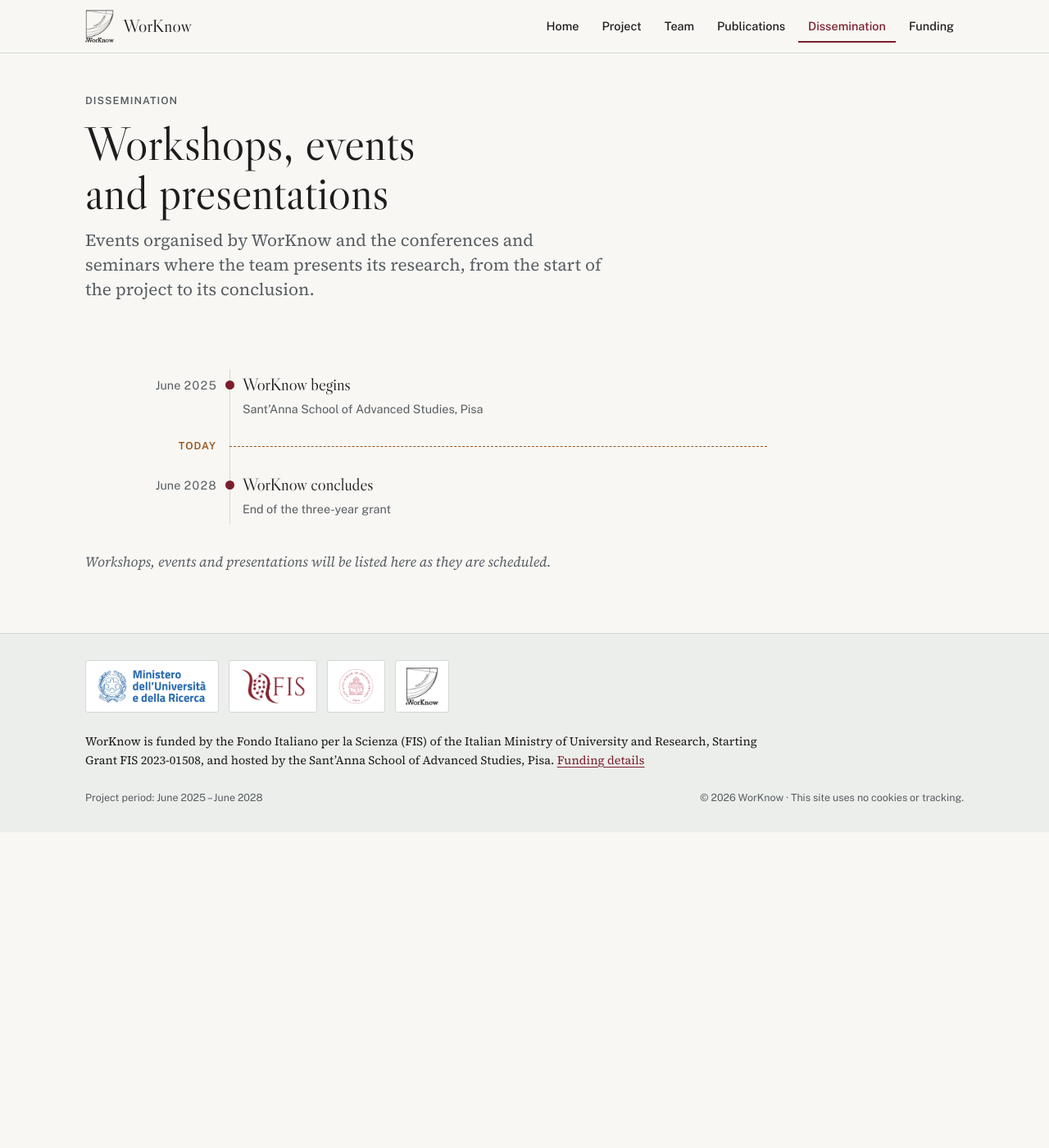
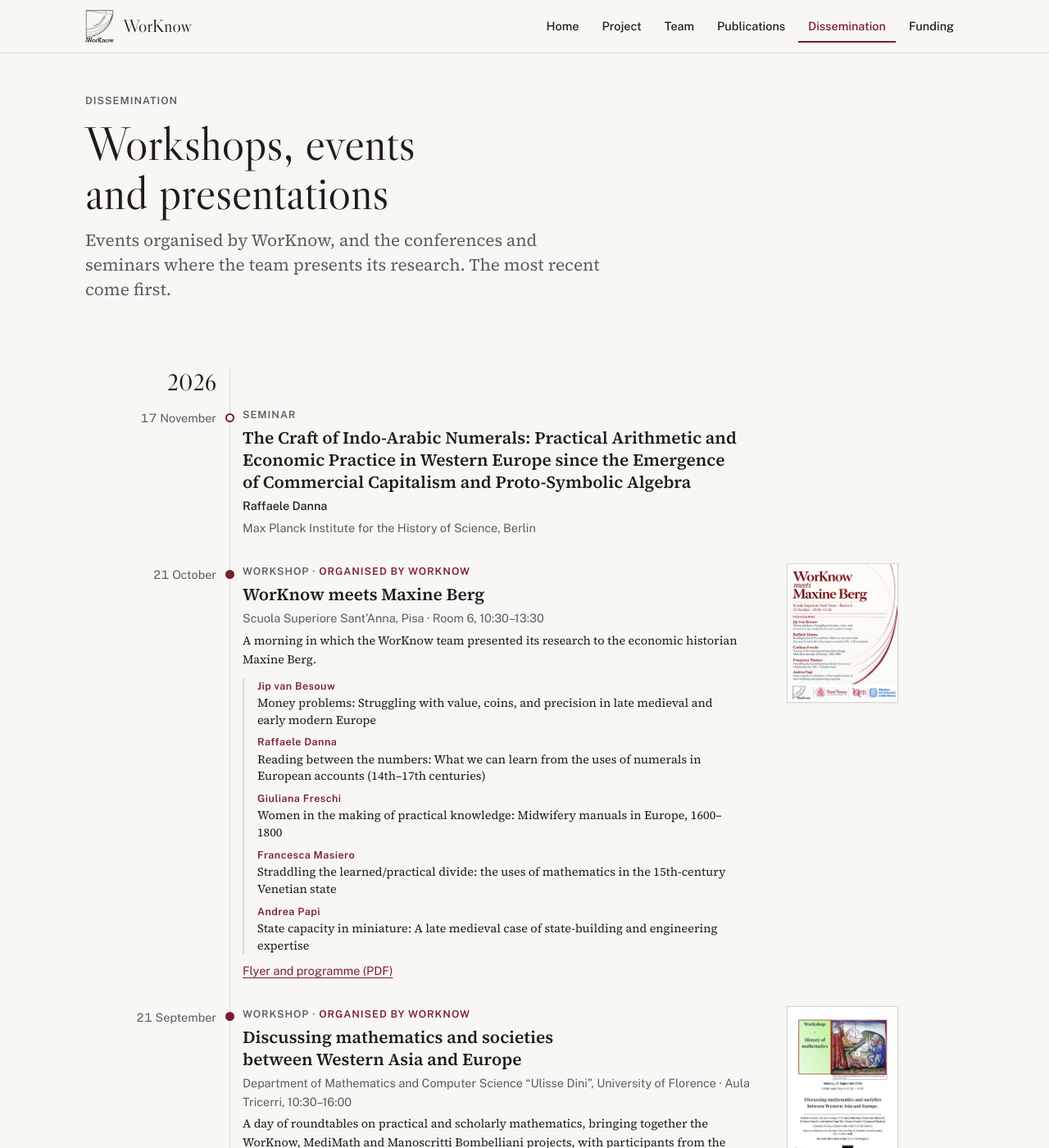
Before and after one commit to worknow-fis/worknow-fis.github.io, a Jekyll site: the page built from dissemination.html, in a window 1280 px wide and 1400 px high. Shown: the whole window at 82% size. Built offline with Jekyll 4.4.1, drawn with Linux system fonts in a browser that asks for light colours; some of the changed text lies outside the part shown.

Commit message:
Dissemination: first four activities with flyers; van Besouw photo and keywords
- Remove the project start/end markers; list newest first
- Add the Edinburgh conference paper, the Florence workshop, WorKnow meets
  Maxine Berg (with programme) and the MPIWG Berlin seminar
- Flyer thumbnails and PDF downloads for the two workshops
- Home: show the three most recent activities
- Team: new photo and keywords for Jip van Besouw

Co-Authored-By: Claude Opus 5.5 <noreply@anthropic.com>
Claude-Session: https://claude.ai/code/session_012Ch9VWpqxnn9dzYXrKnybu

```diff
--- a/_data/dissemination.yml
+++ b/_data/dissemination.yml
@@ -1,25 +1,61 @@
 # Dissemination: workshops and events organised by WorKnow, and presentations
 # where the team presents the project's work. One list for everything.
-# Order doesn't matter: the page sorts by date and marks upcoming items automatically.
+# Order doesn't matter: the page shows the newest first and marks upcoming items automatically.
 #
 #   date:       YYYY-MM-DD
 #   end_date:   optional, for items lasting more than one day
-#   type:       Workshop, Conference, Seminar, Conference paper, Invited talk, Public lecture…
+#   type:       Workshop, Conference paper, Seminar, Invited talk, Public lecture…
 #   organised:  true if WorKnow organised it (shows "Organised by WorKnow")
-#   title:      Title of the event or of the paper presented
+#   title:      Title of the event, or of the paper presented
+#   speakers:   optional, who presented (for talks and papers)
 #   place:      Venue or conference, city
-#   text:       optional short description, e.g. "Presented by Name Surname."
-#   link:       optional link to the programme, call for papers or slides
-#
-# To add the first item, delete the [] line and copy this pattern:
-#
-# - date: 2026-11-19
-#   end_date: 2026-11-20
-#   type: Workshop
-#   organised: true
-#   title: Practitioners and practical knowledge, 1300–1800
-#   place: Sant’Anna School of Advanced Studies, Pisa
-#   text: Two-day workshop bringing together historians of science and economic historians.
-#   link: https://example.org/programme.pdf
+#   when:       optional, room and time, e.g. "Room 6, 10:30–13:30"
+#   text:       optional short description
+#   programme:  optional list of talks, each with "speaker" and "title"
+#   flyer:      optional PDF uploaded to assets/docs/
+#   thumb:      optional picture of the flyer uploaded to assets/img/flyers/ (about 300 px wide)
+#   link:       optional link to an external page (conference website, slides…)
 
-[]
+- date: 2026-11-17
+  type: Seminar
+  speakers: Raffaele Danna
+  title: "The Craft of Indo-Arabic Numerals: Practical Arithmetic and Economic Practice in Western Europe since the Emergence of Commercial Capitalism and Proto-Symbolic Algebra"
+  place: Max Planck Institute for the History of Science, Berlin
+
+- date: 2026-10-21
+  type: Workshop
+  organised: true
+  title: WorKnow meets Maxine Berg
+  place: Scuola Superiore Sant’Anna, Pisa
+  when: Room 6, 10:30–13:30
+  text: A morning in which the WorKnow team presented its research to the economic historian Maxine Berg.
+  programme:
+    - speaker: Jip van Besouw
+      title: "Money problems: Struggling with value, coins, and precision in late medieval and early modern Europe"
+    - speaker: Raffaele Danna
+      title: "Reading between the numbers: What we can learn from the uses of numerals in European accounts (14th–17th centuries)"
+    - speaker: Giuliana Freschi
+      title: "Women in the making of practical knowledge: Midwifery manuals in Europe, 1600–1800"
+    - speaker: Francesca Masiero
+      title: "Straddling the learned/practical divide: the uses of mathematics in the 15th-century Venetian state"
+    - speaker: Andrea Papi
+      title: "State capacity in miniature: A late medieval case of state-building and engineering expertise"
+  flyer: /assets/docs/2026-10-21-worknow-meets-maxine-berg.pdf
+  thumb: /assets/img/flyers/2026-10-21-worknow-meets-maxine-berg.jpg
+
+- date: 2026-09-21
+  type: Workshop
+  organised: true
+  title: Discussing mathematics and societies between Western Asia and Europe
+  place: Department of Mathematics and Computer Science “Ulisse Dini”, University of Florence
+  when: Aula Tricerri, 10:30–16:00
+  text: A day of roundtables on practical and scholarly mathematics, bringing together the WorKnow, MediMath and Manoscritti Bombelliani projects, with participants from the universities of Florence, Bern and Rome Tor Vergata.
+  flyer: /assets/docs/2026-09-21-workshop-florence-history-of-mathematics.pdf
+  thumb: /assets/img/flyers/2026-09-21-workshop-florence-history-of-mathematics.jpg
+
+- date: 2026-07-07
+  end_date: 2026-07-10
+  type: Conference paper
+  speakers: Raffaele Danna and Jip van Besouw
+  title: "Money problems: Struggling with value, coins, and precision in late medieval and early modern Europe"
+  place: "How much? Global histories and material cultures of accountancy and meteorology, ICMS, Edinburgh"
--- a/_data/team.yml
+++ b/_data/team.yml
@@ -47,7 +47,7 @@
 
 - name: Jip van Besouw
   role: Researcher
-  specialisation: History and philosophy of science; eighteenth-century physics; natural philosophy
+  specialisation: History and Philosophy of Science; Environmental History; Early Modern Science
   photo: /assets/img/team/jip-van-besouw.jpg
   email: jip.vanbesouw@santannapisa.it
   link: https://sssup.academia.edu/JipvanBesouw
--- a/_includes/timeline.html
+++ b/_includes/timeline.html
@@ -1,14 +1,9 @@
 {%- comment -%}
-  Dissemination timeline. Items from _data/dissemination.yml in date order, framed by the
-  project's start and end. main.js marks upcoming items and inserts a "Today" marker.
+  Dissemination timeline. Items from _data/dissemination.yml, newest first, grouped by year.
+  main.js marks upcoming items and inserts a "Today" marker between future and past items.
 {%- endcomment -%}
-{%- assign items = site.data.dissemination | sort: "date" -%}
+{%- assign items = site.data.dissemination | sort: "date" | reverse -%}
 <ol class="timeline" id="timeline">
-  <li class="tl-item tl-bookend" data-date="0000-00-00">
-    <span class="tl-dot" aria-hidden="true"></span>
-    <div class="tl-when">{{ site.project.start }}</div>
-    <div class="tl-body"><h3>WorKnow begins</h3><p class="meta">{{ site.project.host }}</p></div>
-  </li>
   {%- assign current_year = "" -%}
   {%- for e in items -%}
     {%- assign y = e.date | date: "%Y" -%}
@@ -16,7 +11,7 @@
   <li class="tl-year"><span>{{ y }}</span></li>
       {%- assign current_year = y -%}
     {%- endif %}
-  <li class="tl-item{% if e.organised %} is-organised{% endif %}" data-date="{{ e.end_date | default: e.date | date: '%Y-%m-%d' }}">
+  <li class="tl-item{% if e.organised %} is-organised{% endif %}{% if e.thumb %} has-thumb{% endif %}" data-date="{{ e.end_date | default: e.date | date: '%Y-%m-%d' }}">
     <span class="tl-dot" aria-hidden="true"></span>
     <time class="tl-when" datetime="{{ e.date | date: '%Y-%m-%d' }}">
       {%- assign m1 = e.date | date: "%m" -%}{%- assign m2 = e.end_date | date: "%m" -%}
@@ -27,14 +22,29 @@
     <div class="tl-body">
       <span class="label">{{ e.type }}{% if e.organised %} · <span class="org">Organised by WorKnow</span>{% endif %}<span class="tl-badge" hidden> · Upcoming</span></span>
       <h3>{{ e.title }}</h3>
-      <p class="meta">{{ e.place }}{% if e.link %} · <a href="{{ e.link }}" target="_blank" rel="noopener">Details</a>{% endif %}</p>
+      {%- if e.speakers %}<p class="speakers">{{ e.speakers }}</p>{% endif %}
+      <p class="meta">{{ e.place }}{% if e.when %} · {{ e.when }}{% endif %}</p>
       {%- if e.text %}<p>{{ e.text }}</p>{% endif %}
+      {%- if e.programme %}
+      <ol class="programme">
+        {%- for t in e.programme %}
+        <li><span class="who">{{ t.speaker }}</span> <span class="what">{{ t.title }}</span></li>
+        {%- endfor %}
+      </ol>
+      {%- endif %}
+      {%- if e.flyer or e.link %}
+      <p class="tl-links">
+        {%- if e.flyer %}<a href="{{ e.flyer | relative_url }}" target="_blank" rel="noopener">Flyer and programme (PDF)</a>{% endif %}
+        {%- if e.flyer and e.link %} · {% endif %}
+        {%- if e.link %}<a href="{{ e.link }}" target="_blank" rel="noopener">Details</a>{% endif %}
+      </p>
+      {%- endif %}
     </div>
+    {%- if e.thumb %}
+    <a class="tl-thumb" href="{{ e.flyer | default: e.thumb | relative_url }}" target="_blank" rel="noopener" aria-label="Open the flyer for {{ e.title }}">
+      <img src="{{ e.thumb | relative_url }}" alt="" loading="lazy" width="300" height="375">
+    </a>
+    {%- endif %}
   </li>
   {%- endfor %}
-  <li class="tl-item tl-bookend" data-date="9999-12-31">
-    <span class="tl-dot" aria-hidden="true"></span>
-    <div class="tl-when">{{ site.project.end }}</div>
-    <div class="tl-body"><h3>WorKnow concludes</h3><p class="meta">End of the three-year grant</p></div>
-  </li>
 </ol>
--- a/assets/css/main.css
+++ b/assets/css/main.css
@@ -171,8 +171,8 @@ main { padding-block: var(--s7) var(--s8); }
 .event-body .meta { font-family: var(--f-ui); font-size: var(--t-sm); color: var(--muted); }
 .event-body p { font-size: var(--t-sm); }
 
-/* ---------- Event timeline ---------- */
-.timeline { list-style: none; margin: 0; padding: 0; display: grid; position: relative; max-width: 52rem; }
+/* ---------- Dissemination timeline ---------- */
+.timeline { list-style: none; margin: 0; padding: 0; display: grid; position: relative; max-width: 62rem; }
 .timeline::before { content: ""; position: absolute; left: 11rem; top: .6rem; bottom: .6rem; width: 1px; background: var(--rule); }
 .tl-item { position: relative; display: grid; grid-template-columns: 10rem minmax(0, 1fr); column-gap: 2rem; padding-block: var(--s4); }
 .tl-dot { position: absolute; left: calc(11rem - 5px); top: calc(var(--s4) + .45rem); width: 11px; height: 11px; border-radius: 50%;
@@ -181,8 +181,16 @@ main { padding-block: var(--s7) var(--s8); }
 .tl-body { display: grid; gap: var(--s1); min-width: 0; }
 .tl-body .meta { font-family: var(--f-ui); font-size: var(--t-sm); color: var(--muted); }
 .tl-body p:not(.meta) { font-size: var(--t-sm); }
-.tl-bookend .tl-dot { background: var(--accent); }
-.tl-bookend h3 { font-family: var(--f-display); font-weight: 400; }
+.tl-body h3 { max-width: 38rem; }
+.tl-body .speakers { font-family: var(--f-ui); font-weight: 500; color: var(--ink); }
+.tl-item.has-thumb { grid-template-columns: 10rem minmax(0, 1fr) 8.5rem; }
+.tl-thumb { align-self: start; display: block; border: 1px solid var(--rule); background: var(--plate); box-shadow: 0 1px 2px rgb(0 0 0 / .06); transition: transform .15s ease, box-shadow .15s ease; }
+.tl-thumb:hover { transform: translateY(-2px); box-shadow: 0 4px 12px rgb(0 0 0 / .1); }
+.tl-thumb img { display: block; width: 100%; height: auto; }
+.programme { list-style: none; margin: var(--s2) 0 0; padding: 0; display: grid; gap: var(--s2); border-left: 2px solid var(--rule); padding-left: var(--s4); max-width: 38rem; }
+.programme li { display: grid; gap: 1px; font-size: var(--t-sm); line-height: 1.45; }
+.programme .who { font-family: var(--f-ui); font-weight: 600; font-size: var(--t-xs); letter-spacing: .04em; color: var(--accent); }
+.tl-links { font-family: var(--f-ui); font-size: var(--t-sm); margin-top: var(--s1); }
 .tl-year { position: relative; display: grid; grid-template-columns: 10rem 1fr; column-gap: 2rem; padding-block: var(--s3) 0; }
 .tl-year span { grid-column: 1; text-align: right; font-family: var(--f-display); font-size: var(--t-xl); line-height: 1; }
 .tl-item.is-upcoming .tl-dot { border-color: var(--flag); }
@@ -192,9 +200,14 @@ main { padding-block: var(--s7) var(--s8); }
 .tl-today { position: relative; display: grid; grid-template-columns: 10rem 1fr; column-gap: 2rem; padding-block: var(--s2); }
 .tl-today::after { content: ""; position: absolute; left: 11rem; right: 0; top: 50%; border-top: 1px dashed var(--flag); }
 .tl-today span { text-align: right; font-family: var(--f-ui); font-size: var(--t-xs); font-weight: 600; letter-spacing: .08em; text-transform: uppercase; color: var(--flag); }
+@media (max-width: 860px) and (min-width: 621px) {
+  .tl-item.has-thumb { grid-template-columns: 10rem minmax(0, 1fr); }
+  .tl-thumb { grid-column: 2; width: 7rem; margin-top: var(--s3); }
+}
 @media (max-width: 620px) {
   .timeline::before { left: 5px; }
-  .tl-item, .tl-year, .tl-today { grid-template-columns: 1fr; padding-left: 1.75rem; }
+  .tl-item, .tl-item.has-thumb, .tl-year, .tl-today { grid-template-columns: 1fr; padding-left: 1.75rem; }
+  .tl-thumb { width: 7rem; margin-top: var(--s3); }
   .tl-dot { left: 0; top: calc(var(--s4) + .3rem); }
   .tl-when, .tl-year span, .tl-today span { text-align: left; }
   .tl-today::after { left: 1.75rem; top: auto; bottom: 0; }
--- a/assets/js/main.js
+++ b/assets/js/main.js
@@ -33,24 +33,26 @@
     if (empty) empty.hidden = shown > 0;
   });
 
-  /* Events timeline: mark upcoming events and place a "Today" marker */
+  /* Dissemination timeline (newest first): mark upcoming items and place a
+     "Today" marker between the last upcoming item and the first past one */
   var tl = $("#timeline");
   if (tl) {
-    var items = $$(".tl-item", tl), firstFuture = null;
+    var items = $$(".tl-item", tl), firstPast = null, anyFuture = false;
     items.forEach(function (li) {
-      var bookend = li.classList.contains("tl-bookend");
-      if (!bookend && isUpcoming(li)) {
+      if (isUpcoming(li)) {
+        anyFuture = true;
         li.classList.add("is-upcoming");
         var badge = $(".tl-badge", li); if (badge) badge.hidden = false;
-      }
-      if (!firstFuture && li.dataset.date >= today) firstFuture = li;
+      } else if (!firstPast) { firstPast = li; }
     });
-    if (firstFuture) {
+    if (anyFuture) {
       var marker = document.createElement("li");
       marker.className = "tl-today";
       marker.innerHTML = "<span>Today</span>";
-      var prev = firstFuture.previousElementSibling;
-      tl.insertBefore(marker, prev && prev.classList.contains("tl-year") ? prev : firstFuture);
+      if (firstPast) {
+        var prev = firstPast.previousElementSibling;
+        tl.insertBefore(marker, prev && prev.classList.contains("tl-year") ? prev : firstPast);
+      } else { tl.appendChild(marker); }
     }
   }
 
--- a/dissemination.html
+++ b/dissemination.html
@@ -8,7 +8,7 @@ description: Workshops and events organised by WorKnow, and presentations of the
   <header class="page-head">
     <p class="label">Dissemination</p>
     <h1>Workshops, events and presentations</h1>
-    <p>Events organised by WorKnow and the conferences and seminars where the team presents its research, from the start of the project to its conclusion.</p>
+    <p>Events organised by WorKnow, and the conferences and seminars where the team presents its research. The most recent come first.</p>
   </header>
   <section class="block" aria-label="Dissemination timeline">
     {% include timeline.html %}
```
Also changed, not shown: index.html (+9 -6 lines), .pages.yml, assets/img/flyers/2026-09-21-workshop-florence-history-of-mathematics.jpg (added), assets/img/flyers/2026-10-21-worknow-meets-maxine-berg.jpg (added), assets/img/team/jip-van-besouw.jpg, 2 other files.
